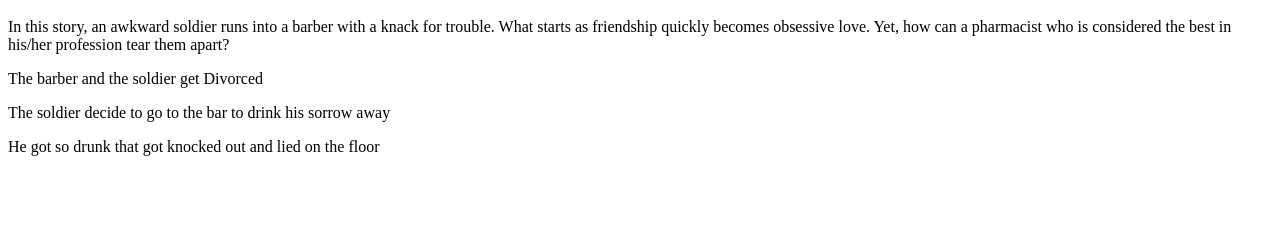
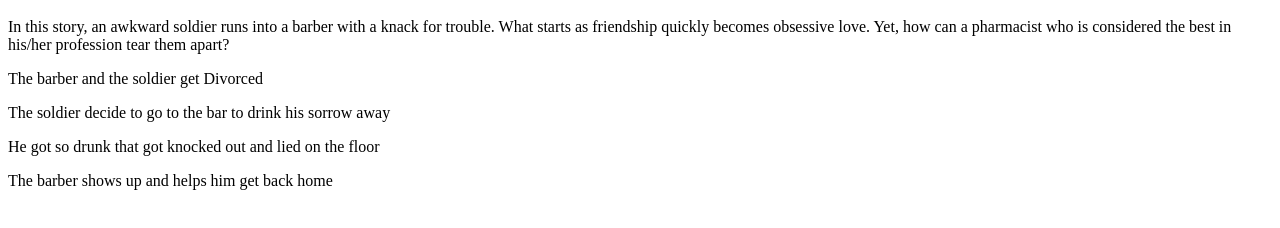
Before and after one commit to hdebesay/story-repo, a plain HTML site: page index.html in a window 1280 px wide. Shown: the part 48-276 px from the top of the page. Drawn offline with Linux system fonts and the light colour scheme.

Commit message:
Update index.html

```diff
--- a/index.html
+++ b/index.html
@@ -3,3 +3,4 @@
 <p> The barber and the soldier get Divorced </p>
 <p>The soldier decide to go to the bar to drink his sorrow away</p>
 <p>He got so drunk that got knocked out and lied on the floor</p>
+<p>The barber shows up and helps him get back home</p>
```
